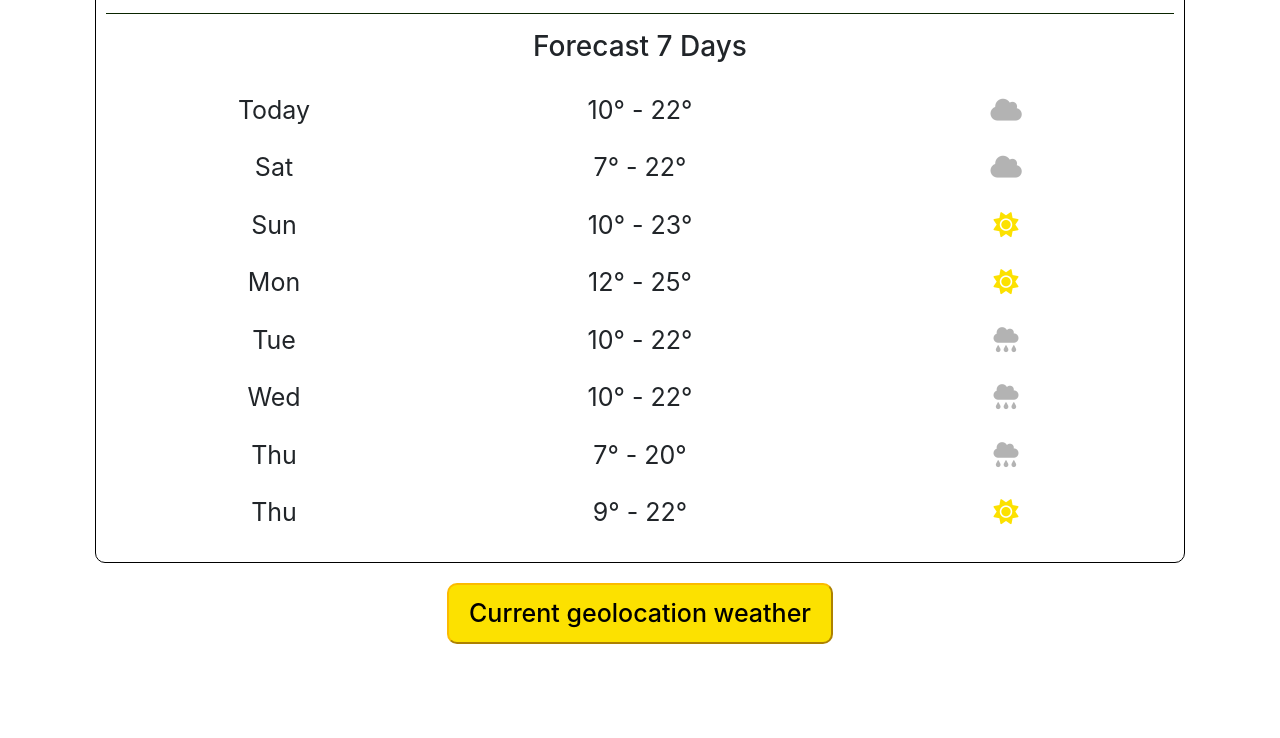
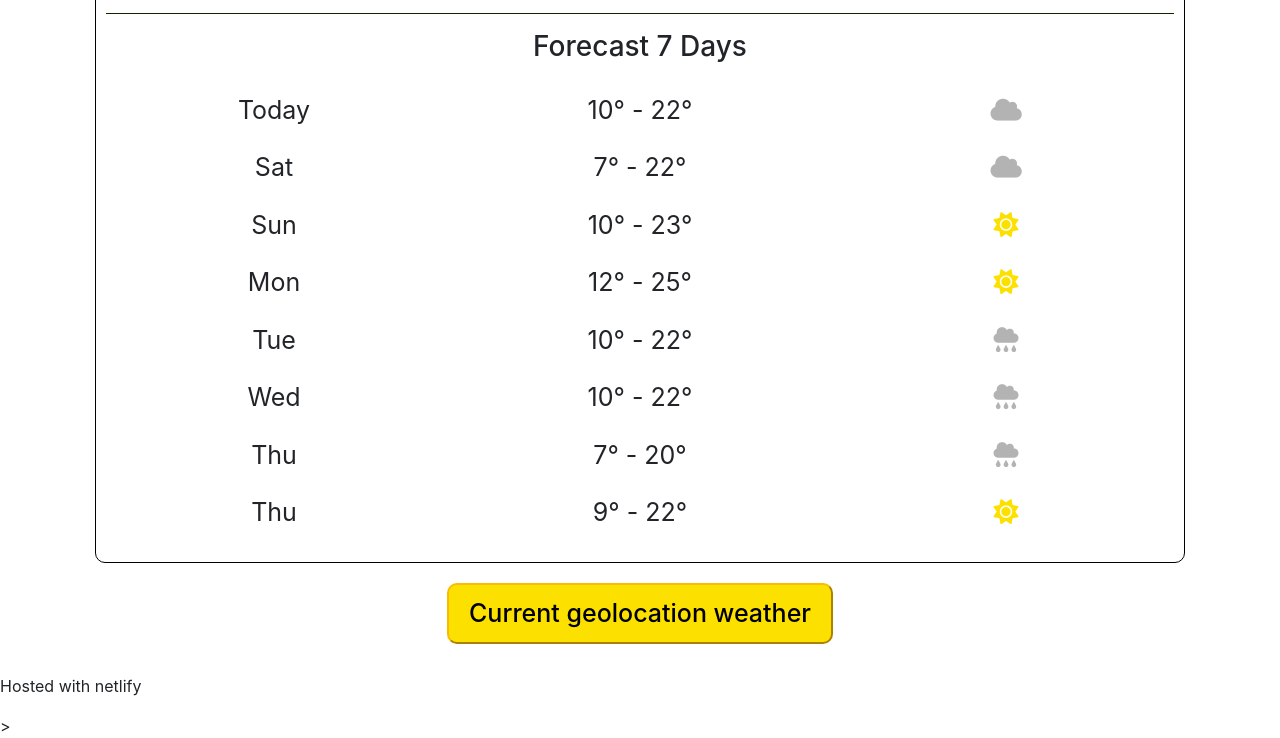
Before and after one commit to OlhaAbrosimova/My-weather-app_Abrosimova, a plain HTML site: page index5.1.html in a window 1280 px wide. Shown: the part 507-1245 px from the top of the page. Before the commit the page ends 1181 px from the top, so only its background shows below. Drawn offline with nearby package versions, Linux system fonts and the light colour scheme; no server answers.

Commit message:
Hosted with netlify

```diff
--- a/index5.1.html
+++ b/index5.1.html
@@ -195,6 +195,7 @@
 		</div>
 		</div>
 		<button class="current-weather-button" id="current-weather-button">Current geolocation weather</button>
+		<p> Hosted with netlify <a href="https://www.netlify.com/"></a> </p>>
 		<script src="src/index5.1.js"></script>
 
 	</body>
```
